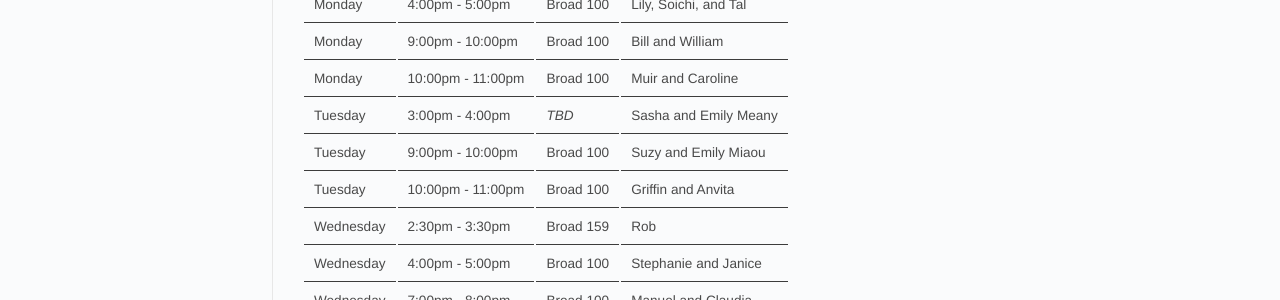
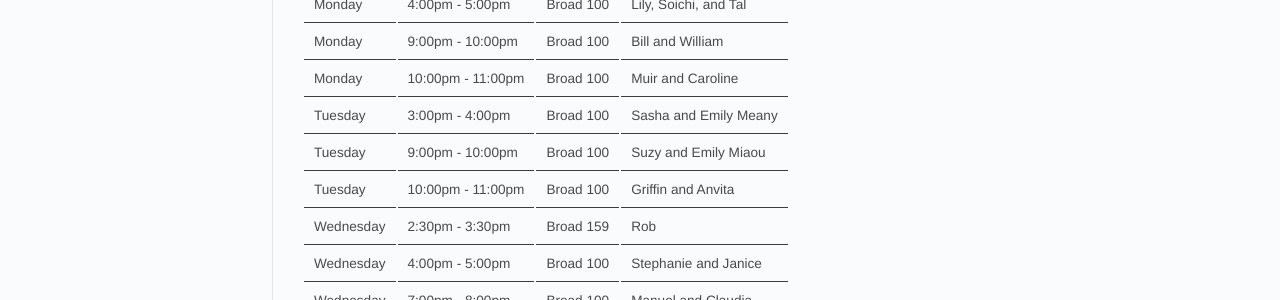
Before and after one commit to RPGroup-PBoC/bi1, a Jekyll site: the page built from _posts/2017-01-31-about.md, in a window 1280 px wide. Shown: the part 865-1165 px from the top of the page. Built offline with Jekyll 4.4.1, drawn with Linux system fonts in a browser that asks for light colours.

Commit message:
Added location for an office hours section.

```diff
--- a/_posts/2017-01-31-about.md
+++ b/_posts/2017-01-31-about.md
@@ -39,7 +39,7 @@ recitation.
 | Monday | 4:00pm - 5:00pm | Broad 100 | Lily, Soichi, and Tal|
 | Monday | 9:00pm - 10:00pm | Broad 100 | Bill and William |
 | Monday | 10:00pm - 11:00pm | Broad 100 | Muir and Caroline |
-| Tuesday | 3:00pm - 4:00pm | *TBD* | Sasha and Emily Meany |
+| Tuesday | 3:00pm - 4:00pm | Broad 100 | Sasha and Emily Meany |
 | Tuesday | 9:00pm - 10:00pm | Broad 100 | Suzy and Emily Miaou |
 | Tuesday | 10:00pm - 11:00pm | Broad 100 | Griffin and Anvita |
 | Wednesday | 2:30pm - 3:30pm | Broad 159 | Rob |
```
Also changed, not shown: 2 other files.
